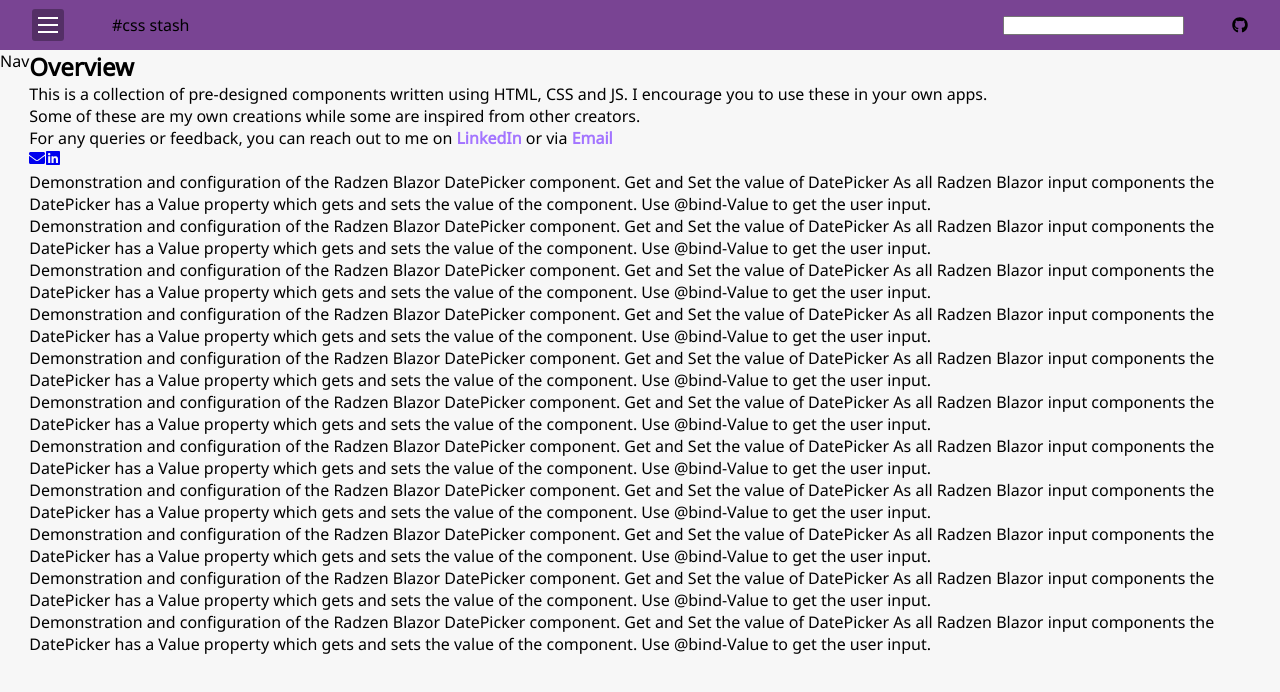
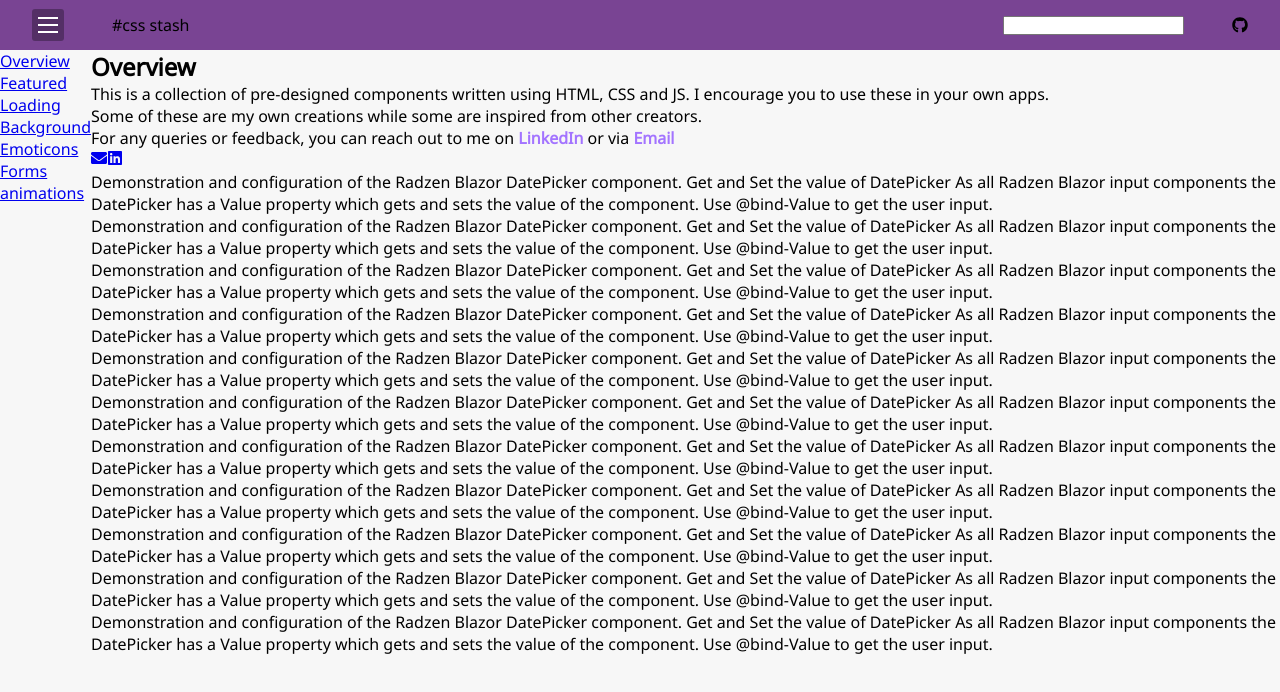
Before and after one commit to Milind452/css-stash, a React (Create React App) app: page / in a window 1280 px wide. Shown: the top 692 px of the page. Built offline with nearby package versions, Linux system fonts and the light colour scheme.

Commit message:
change class to classname

```diff
--- a/src/pages/Header/Header.js
+++ b/src/pages/Header/Header.js
@@ -6,7 +6,7 @@ export default function Header() {
     return (
         <section className="header">
             <div className="left">
-                <div class="hamburger">
+                <div className="hamburger">
                     <Hamburger />
                 </div>
                 <p>#css stash</p>
--- a/src/pages/Nav/Nav.js
+++ b/src/pages/Nav/Nav.js
@@ -1,5 +1,24 @@
 import "./Nav.css";
 
 export default function Nav() {
-    return "Nav";
+    const links = [
+        "Overview",
+        "Featured",
+        "Loading",
+        "Background",
+        "Emoticons",
+        "Forms",
+        "animations",
+    ];
+    return (
+        <nav>
+            <ul>
+                {links.map((link, index) => (
+                    <li key={index}>
+                        <a href="/">{link}</a>
+                    </li>
+                ))}
+            </ul>
+        </nav>
+    );
 }
```
